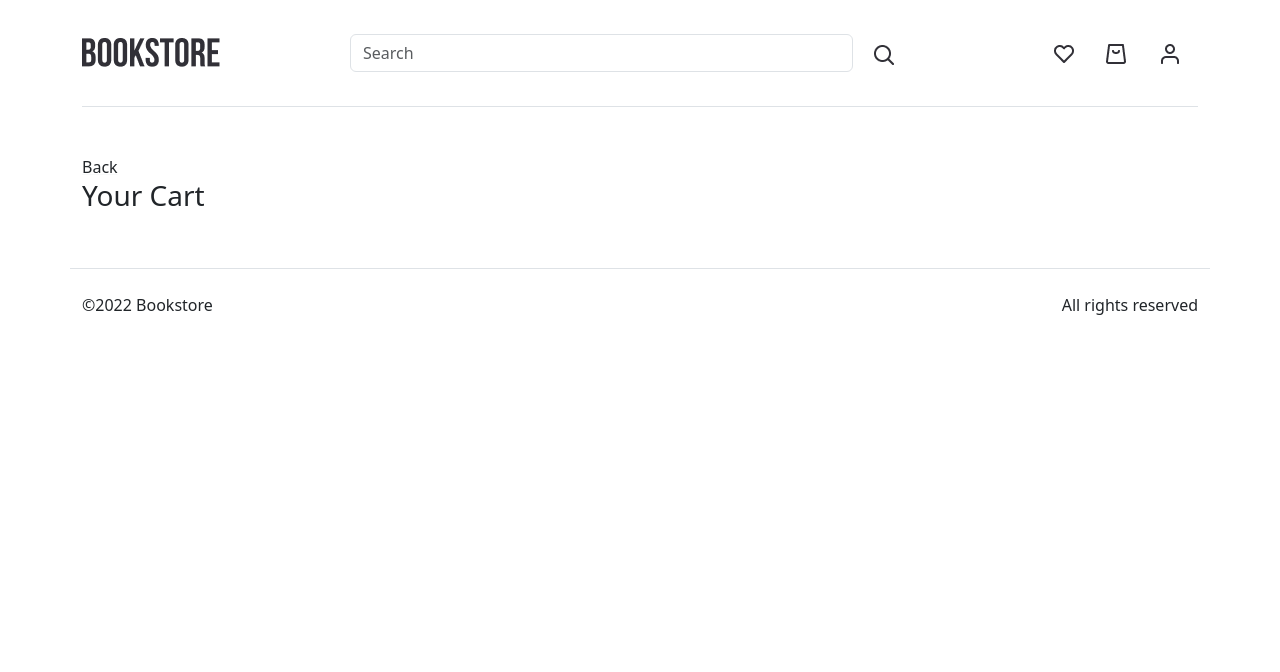
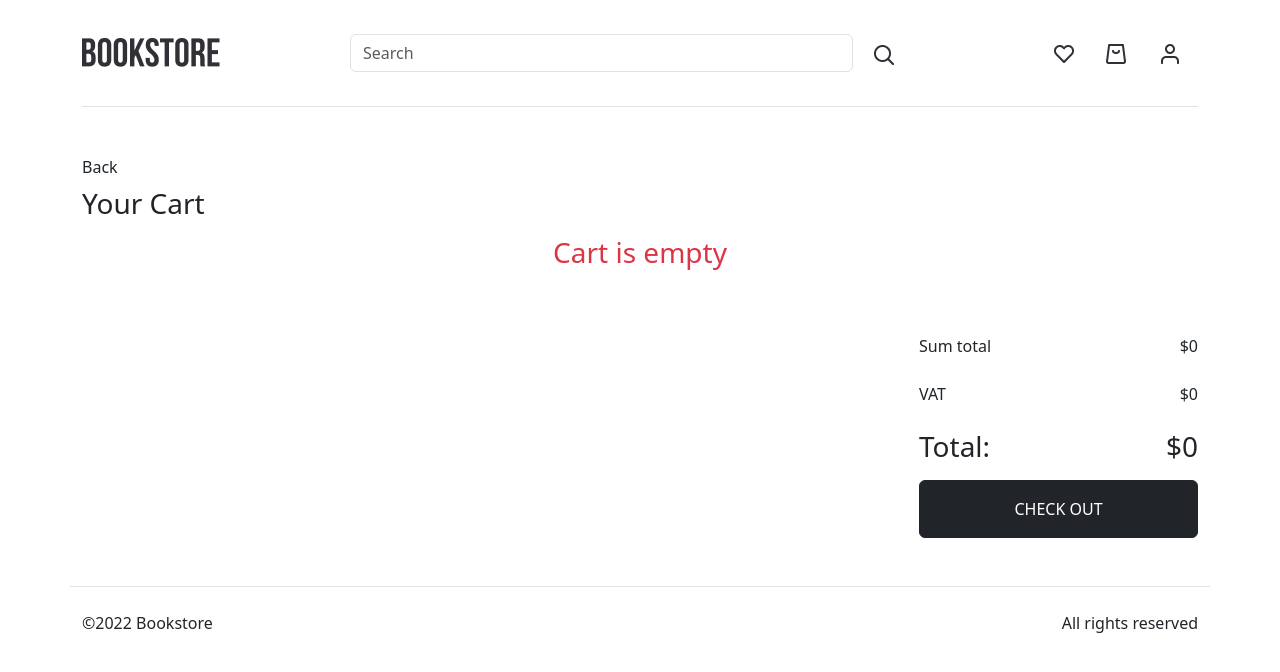
Before and after one commit to dmathcore231/book-shop, a React (Vite) app in the folder project/: page /cart in a window 1280 px wide. Shown: the top 672 px of the page. Built offline with nearby package versions, Linux system fonts and the light colour scheme.

Commit message:
feat(cart): finished cart

```diff
--- a/project/src/components/CardBook/index.tsx
+++ b/project/src/components/CardBook/index.tsx
@@ -27,7 +27,7 @@ export function CardBook({ bookData, cardSize, onClickCancel }: CardBookProps):
           <div className="card__img">
             <img src={bookData.image} alt="" />
           </div>
-          <div className='card__data d-flex flex-column gap-4 justify-content-center'>
+          <div className='card__data d-flex flex-column gap-4 justify-content-center' style={{ minWidth: '400px', maxWidth: '450px' }}>
             <div className='card__title'>
               <h5> {bookData.title}</h5>
             </div>
--- /dev/null
+++ b/project/src/components/CheckOut/index.tsx
@@ -0,0 +1,21 @@
+import { CheckOutProps } from "../../interfaces/CheckOutProps"
+
+export function CheckOut({ totalBookPrice, vat, total }: CheckOutProps): JSX.Element {
+  return (
+    <div className="check-out d-flex flex-column w-25 gap-2">
+      <div className="check-out__item d-flex justify-content-between">
+        <p className="check-out__title">Sum total</p>
+        <p className="check-out__value">${totalBookPrice}</p>
+      </div>
+      <div className="check-out__item d-flex justify-content-between">
+        <p className="check-out__title">VAT</p>
+        <p className="check-out__value">${vat}</p>
+      </div>
+      <div className="check-out__item d-flex justify-content-between">
+        <h3 className="check-out__title">Total:</h3>
+        <h3 className="check-out__value">${total}</h3>
+      </div>
+      <button className="btn btn-dark ps-5 pe-5 pb-3 pt-3"> CHECK OUT</button>
+    </div>
+  )
+}
--- a/project/src/components/NavBar/index.tsx
+++ b/project/src/components/NavBar/index.tsx
@@ -1,21 +1,36 @@
 import { SearchInput } from "../SearchInput"
+import { MainBook } from "../../interfaces/book"
+import { useAppSelector } from "../../hooks"
+import Logo from "../../images/logo.png"
+import Favorites from "../../images/heart-icon.png"
+import ShopBag from "../../images/shop-bag.png"
+import UserIcon from "../../images/user-icon.png"
+import ShopBagActive from "../../images/shopping-bag-active.png"
 
 export function NavBar(): JSX.Element {
+  const { books } = useAppSelector(state => state.newBooks)
+
+  function renderIconCart(): string {
+    const dataLocalStorage = books
+    const bookWithInCart = dataLocalStorage.some((book: MainBook) => book.inCart === true)
+    return bookWithInCart ? ShopBagActive : ShopBag
+  }
+
   return (
     <nav className="nav-bar d-flex justify-content-between align-items-center pt-4 pb-4 border-bottom ">
       <a href="/" className="logo" >
-        <img className="logo__img img-fluid" src="/src/images/logo.png" alt="logo" />
+        <img className={Logo} src="/src/images/logo.png" alt="logo" />
       </a>
       <SearchInput />
       <div className="icon-group d-flex ">
         <a href="#" className="icon-group__item p-3">
-          <img className="icon-group__img img-fluid" src="/src/images/heart-icon.png" alt="" />
+          <img className="icon-group__img img-fluid" src={Favorites} alt="" />
         </a>
         <a href="/cart" className="icon-group__item p-3">
-          <img className="icon-group__img img-fluid" src="/src/images/shop-bag.png" alt="" />
+          <img className="icon-group__img img-fluid" src={renderIconCart()} alt="" />
         </a>
         <a href="/authorization/sign_in" className="icon-group__item p-3">
-          <img className="icon-group__img img-fluid" src="/src/images/user-icon.png" alt="" />
+          <img className="icon-group__img img-fluid" src={UserIcon} alt="" />
         </a>
       </div>
     </nav>
--- a/project/src/helpers/index.tsx
+++ b/project/src/helpers/index.tsx
@@ -20,3 +20,18 @@ export function _getBookData(data: MainBook[], startIndex: number, endIndex: num
     })
   )
 }
+
+export function calculateTotal(data: MainBook[]): { totalBookPrice: number; vat: number; total: number } {
+  const bookInCart = [...data].filter((book) => book.inCart === true)
+  const totalBookPrice = bookInCart.reduce((total, book) => {
+    const price = parseFloat(book.price.replace('$', ''))
+    return total + price
+  }, 0)
+  const vat = parseFloat((totalBookPrice * 0.12).toFixed(2))
+  const total = parseFloat((totalBookPrice + vat).toFixed(2))
+  return {
+    totalBookPrice,
+    vat,
+    total,
+  }
+}
--- a/project/src/interfaces/CardBookProps.ts
+++ b/project/src/interfaces/CardBookProps.ts
@@ -3,5 +3,5 @@ import { MainBook } from "../interfaces/book"
 export interface CardBookProps {
   bookData: MainBook
   cardSize: 'm' | 'xl'
-  onClickCancel: (event: React.MouseEvent<HTMLButtonElement, MouseEvent>) => void
+  onClickCancel?: (event: React.MouseEvent<HTMLButtonElement, MouseEvent>) => void
 }
--- /dev/null
+++ b/project/src/interfaces/CheckOutProps.ts
@@ -0,0 +1,6 @@
+
+export interface CheckOutProps {
+  totalBookPrice: number
+  vat: number
+  total: number
+}
--- a/project/src/pages/Cart/index.tsx
+++ b/project/src/pages/Cart/index.tsx
@@ -3,29 +3,39 @@ import { MainBook } from '../../interfaces/book'
 import { useAppSelector } from "../../hooks"
 import { setCart } from '../../redux/newBooksSlice'
 import { useAppDispatch } from "../../hooks"
+import { calculateTotal } from "../../helpers"
+import { CheckOut } from "../../components/CheckOut"
+import { Error } from "../../components/Error"
 
 export function Cart(): JSX.Element {
   const { books } = useAppSelector(state => state.newBooks)
   const dispatch = useAppDispatch()
+  const totalValue = calculateTotal(books)
 
   function renderCard() {
-    return books.map((book: MainBook) => {
-      if (book.inCart) {
-        const handleClickCancel = () => {
-          dispatch(setCart(book))
-        }
-        return <CardBook key={book.isbn13} bookData={book} cardSize="xl" onClickCancel={handleClickCancel} />
+    const inCartBooks = books.filter((book) => book.inCart)
+    if (inCartBooks.length === 0) {
+      return <Error>Cart is empty</Error>
+    }
+
+    return inCartBooks.map((book: MainBook) => {
+      const handleClickCancel = () => {
+        dispatch(setCart(book))
       }
+      return <CardBook key={book.isbn13} bookData={book} cardSize="xl" onClickCancel={handleClickCancel} />
     })
   }
 
   return (
-    <div className="cart">
+    <div className="cart d-flex flex-column gap-2">
       <a href="/" className="cart__link-home text-dark link-underline-light">Back</a>
       <h3 className="cart__title">Your Cart</h3>
       <div className="cart__content d-flex flex-column">
         {renderCard()}
       </div>
+      <div className="cart__footer d-flex justify-content-end pt-5">
+        <CheckOut totalBookPrice={totalValue.totalBookPrice} vat={totalValue.vat} total={totalValue.total} />
+      </div>
     </div>
   )
 }
```
Also changed, not shown: project/src/images/shopping-bag-active.png (added).
